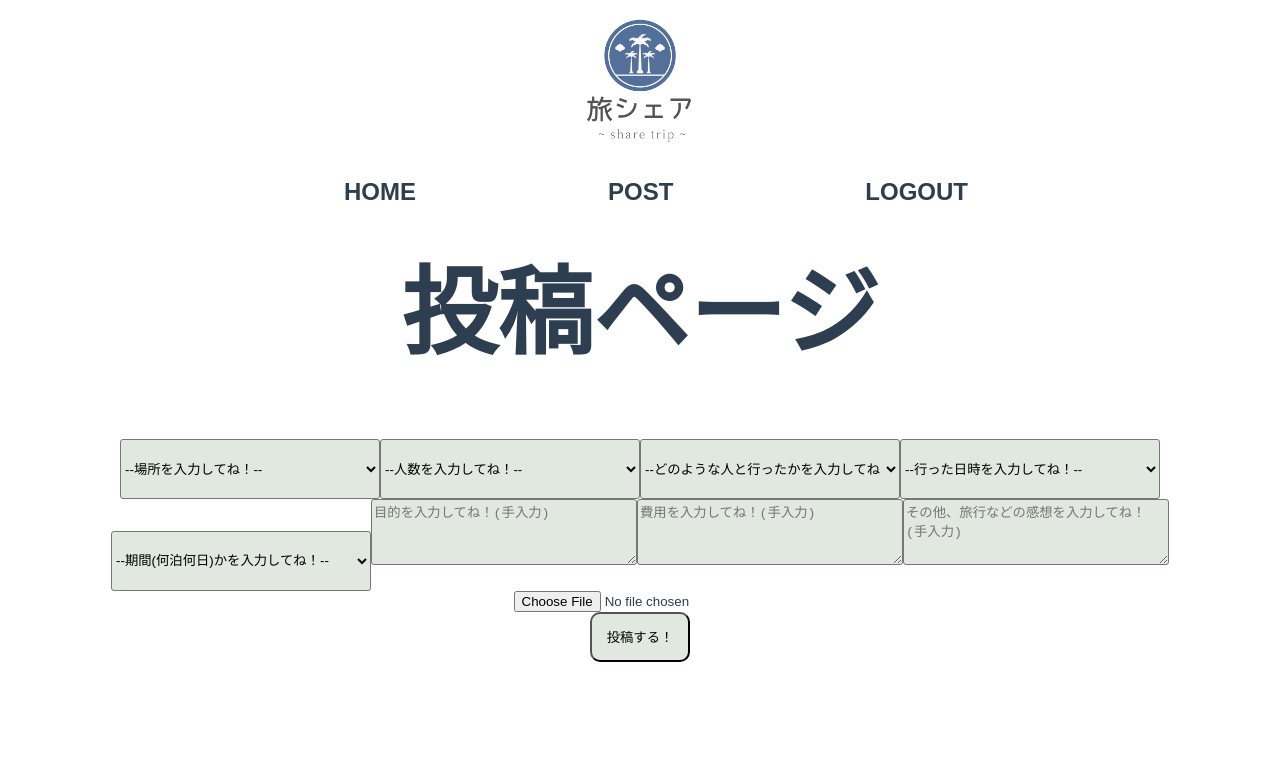
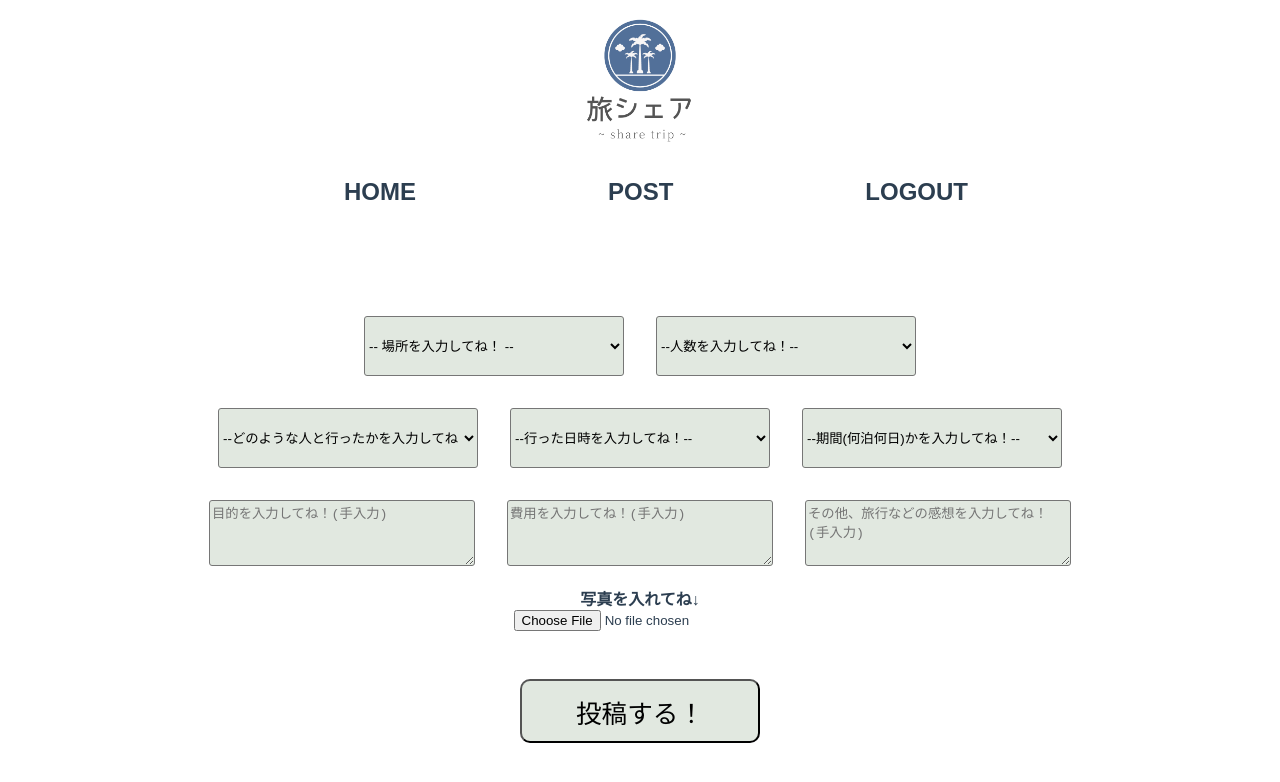
Before and after one commit to yonwarigobu/yonwarigobu, a Vue app: page /post in a window 1280 px wide. Shown: the top 782 px of the page. Built offline with nearby package versions, Linux system fonts and the light colour scheme; no server answers; sample sign-in values are in the browser's storage.

Commit message:
cssを変更しました。

```diff
--- a/src/components/LoginHome.vue
+++ b/src/components/LoginHome.vue
@@ -68,19 +68,16 @@ h1 {
 }
 
 .img-container {
-  /*background-color: aqua;*/
 }
 
 .img {
   width: 25%;
   height: 25%;
-  /*background-color: #fff;*/
   text-align: center;
 }
 
 .button-container {
   padding-top: 5rem;
-  /*background-color: aquamarine;*/
 }
 
 .button {
--- a/src/views/HomeApp.vue
+++ b/src/views/HomeApp.vue
@@ -81,10 +81,14 @@ export default {
   position: relative;
   background-color: #edffbe;
   margin: 100px;
+  border-radius: 20px;
+  border: solid;
 }
 .infoContainer1 {
   padding: 20px;
   width: 40%;
+  padding-top: 4rem;
+  padding-left: 5rem;
 }
 .infoContainer2 {
   position: relative;
--- a/src/views/PostApp.vue
+++ b/src/views/PostApp.vue
@@ -1,12 +1,10 @@
 <template>
   <HeaderApp></HeaderApp>
-  <div class="post">
-    <h1>投稿ページ</h1>
-  </div>
+  <div class="post"></div>
 
   <div class="form__wrapper">
     <select class="form__textarea" v-model="place">
-      <option disabled value="">--場所を入力してね！--</option>
+      <option disabled value="">-- 場所を入力してね！ --</option>
       <option value="北海道">北海道</option>
       <option value="青森">青森</option>
       <option value="岩手">神奈川</option>
@@ -67,8 +65,8 @@
       <option value="7人">7人</option>
       <option value="8人">8人</option>
       <option value="9人">9人</option>
-      <option value="10人以上">10人以上</option>
-    </select>
+      <option value="10人以上">10人以上</option></select
+    ><br />
 
     <select class="form__textarea" v-model="relationships">
       <option disabled value="">
@@ -113,8 +111,8 @@
       <option value="4泊5日">4泊5日</option>
       <option value="5泊6日">5泊6日</option>
       <option value="6泊7日">6泊7日</option>
-      <option value="7泊以上">7泊以上</option>
-    </select>
+      <option value="7泊以上">7泊以上</option></select
+    ><br />
     <textarea
       class="form__textarea"
       v-model="purpose"
@@ -130,7 +128,10 @@
       v-model="kansou"
       placeholder="その他、旅行などの感想を入力してね！(手入力)"
     />
-    <input type="file" ref="postImage" @change="uploadFile" />
+    <div>
+      <h4>写真を入れてね↓</h4>
+      <input type="file" ref="postImage" @change="uploadFile" />
+    </div>
     <div class="form__buttons">
       <button v-on:click="postTweet" class="form__submit-button">
         投稿する！
@@ -236,6 +237,9 @@ export default {
 </script>
 
 <style scoped>
+.post {
+  margin-top: 4rem;
+}
 .home__wrapper {
   margin: 0 auto;
   max-width: 600px;
@@ -243,16 +247,29 @@ export default {
 }
 .form__submit-button {
   margin: 0 auto;
-  width: 100px;
-  height: 50px;
+  width: 15rem;
+  height: 4rem;
   border-radius: 10px 10px 10px 10px;
   background-color: #e1e8e0;
+  margin-top: 3rem;
+  font-size: 1.6rem;
 }
+
+.form__submit-button:hover {
+  background-color: #99cc99;
+  font-size: 1.8rem;
+}
+
 .form__textarea {
   margin: 0 auto;
   width: 260px;
   height: 60px;
   border-radius: 3px 3px 3px 3px;
   background-color: #e1e8e0;
+  margin: 1rem;
+}
+
+h4 {
+  margin: 0;
 }
 </style>
```
Also changed, not shown: src/components/Logout.vue (+0 -7 lines).
